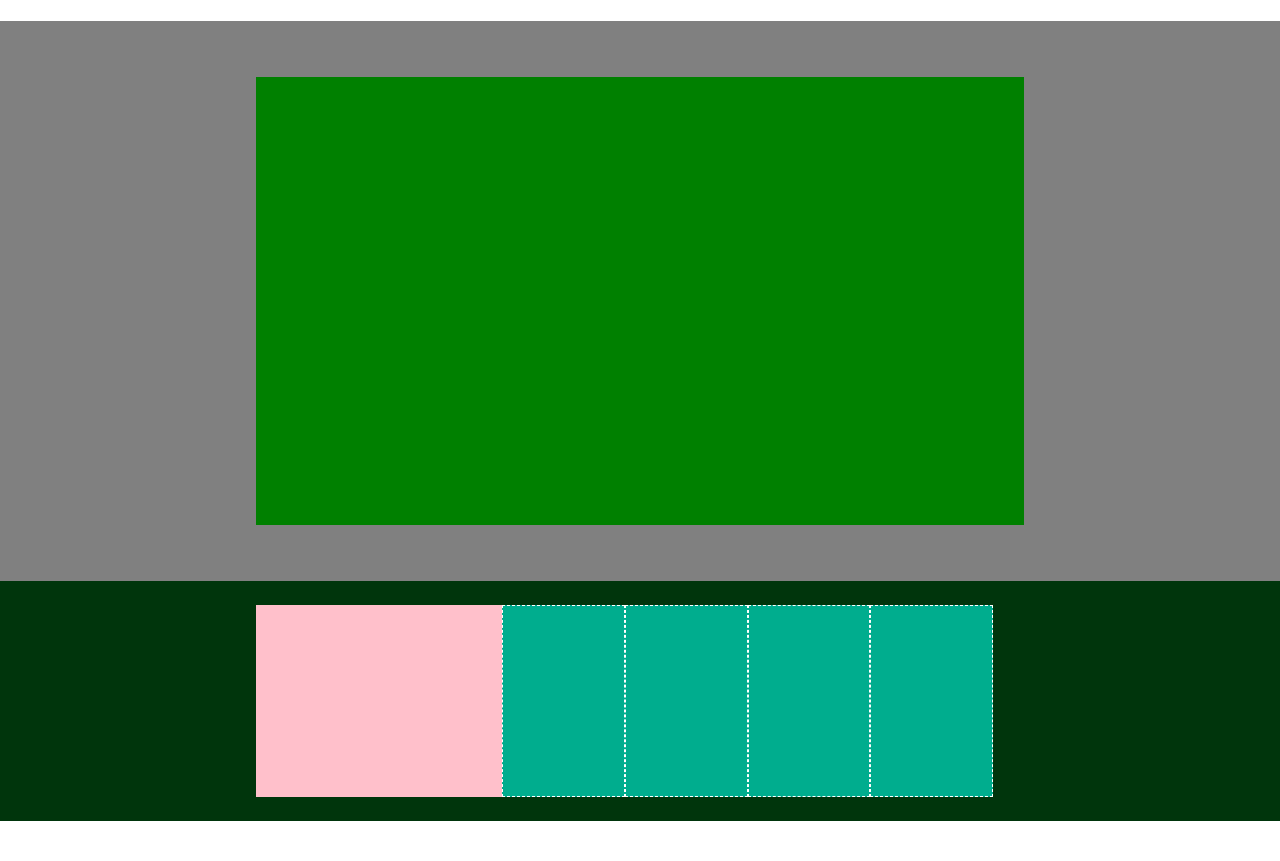
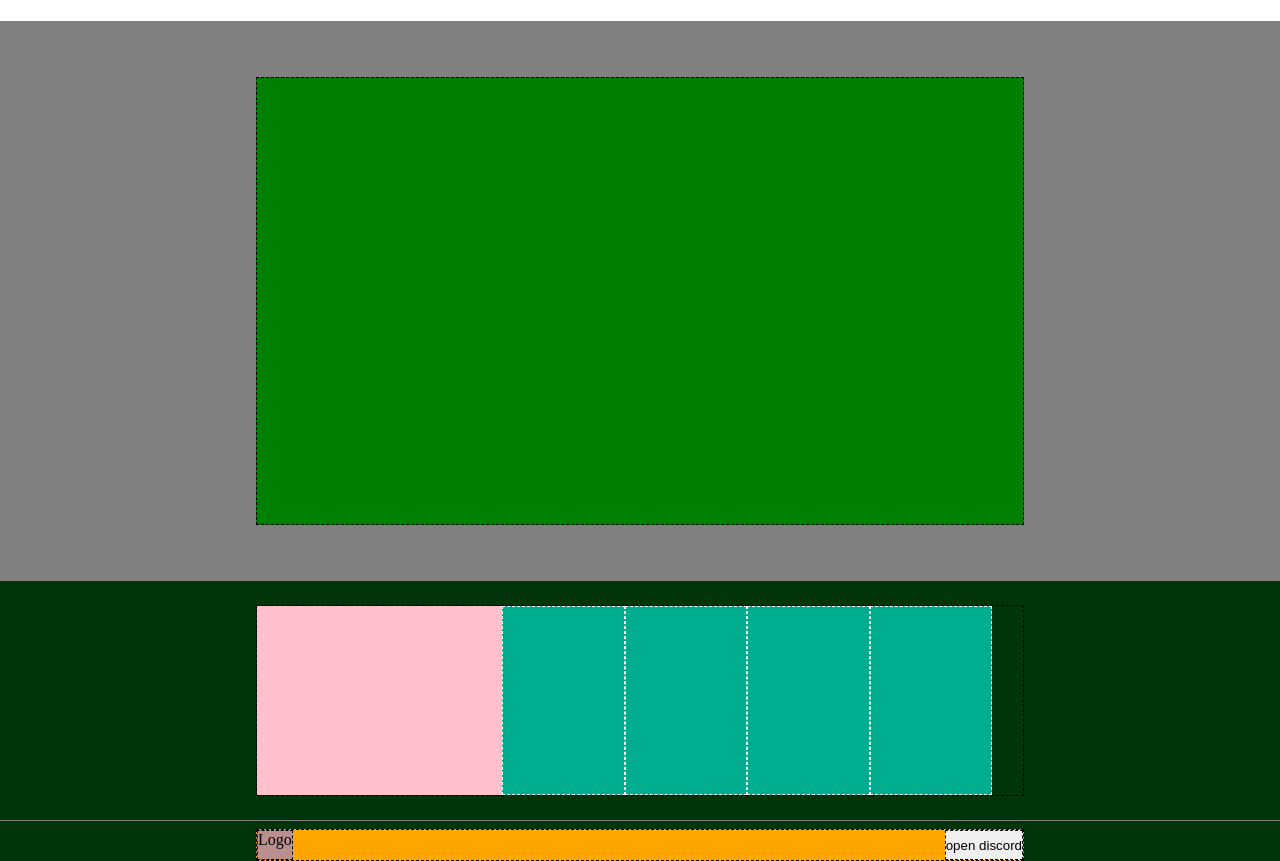
Before and after one commit to Gabriele-Viola/htmlcss-struttura-discord, a plain HTML site: page index.html in a window 1280 px wide. Shown: the part 1099-1960 px from the top of the page. Before the commit the page ends 1920 px from the top, so only its background shows below. Drawn offline with Linux system fonts and the light colour scheme.

Commit message:
Add footer

```diff
--- a/css/style.css
+++ b/css/style.css
@@ -15,6 +15,11 @@ body{
 .reverseRow{
     flex-direction: row-reverse;
 }
+.bottom{
+    align-items: flex-end;
+}
+
+
 .bg-r{
     background-color: red;
 }
@@ -27,8 +32,9 @@ body{
 .bg-Gr{
     background-color: green;
 }
-.bg-footer{
-    background-color: rgb(0, 53, 12);
+
+.divider{
+    border-bottom: 1px solid grey;
 }
 .bg-Pk{
     background-color: pink;
@@ -40,12 +46,13 @@ body{
 }
 
 
+/* #endregion comuni */
 
-/* #endregion Comuni */
 
 /* #region header */
-.Logo{
+.LogoA{
     width: 25%;
+    border: 1px dashed;
 }
 .search{
     width: 50%;
@@ -76,6 +83,7 @@ main{
 .banner{
     width: 60%;
     height: 80%;
+    border: 1px dashed;
 }
 
 .module{
@@ -86,10 +94,12 @@ main{
 article{
     width: 60%;
     background-color: cyan;
+    border: 1px dashed;
 }
 aside{
     width: 40%;
     background-color: rosybrown;
+    border: 1px dashed;
 }
 .Bigdownload{
     height: 70vh;
@@ -99,9 +109,9 @@ aside{
 /* #endregion main */
 
 
-
+/* #footer region */
 footer{
-    background-color: azure;
+    background-color: rgb(0, 53, 12);
 }
 .social{
     width: 32%;
@@ -109,3 +119,34 @@ footer{
 .infoNservices{
     width: 16%;
 }
+.bg-Pk{
+    background-color: pink;
+}
+.bg-Slv{
+    background-color: rgb(0, 173, 142);
+    border: 1px dashed white;
+
+}
+.conteinerf{
+    border:1px dashed;
+    justify-content: space-between;
+    background-color: orange;
+    width: 60%;
+    height: 80%;
+    min-height: 1rem;
+
+}
+.LogoB{
+    border: 1px dashed;
+    background-color:rosybrown ;
+}
+button{
+    border: 1px dashed black;
+}
+
+.moduleF{
+    height: 5vh;
+    justify-content: center;
+    align-items: flex-end;
+}
+/* #endfooter region */
--- a/index.html
+++ b/index.html
@@ -7,12 +7,10 @@
     <link rel="stylesheet" href="./css/style.css">
     <title>Discord Layaout</title>
 </head>
-
 <body>
-
     <header class="dflex">
         <div class="conteinerH dflex">
-            <div class="Logo dashed">Logo</div>
+            <div class="LogoA dashed">Logo</div>
 
             <p class="search dashed">Lorem ipsum dolor sit.</p>
 
@@ -20,7 +18,6 @@
         </div>
         <!-- /.conteiner -->
     </header>
-
     <!-- header -->
     <main>
         <section class="module bg-r dflex">
@@ -74,28 +71,26 @@
     </main>
     <!-- main -->
     <footer>
-        <section class="module bg-footer dflex">
+        <section class="module divider dflex">
             <div class="banner dflex">
                 <div class="social bg-Pk"></div>
                 <div class="infoNservices bg-Slv"></div>
                 <div class="infoNservices bg-Slv"></div>
                 <div class="infoNservices bg-Slv"></div>
                 <div class="infoNservices bg-Slv"></div>
-
             </div>
-            <!-- /.banner -->
         </section>
-        <!-- /.module 1 -->
-
-        <!-- /.ftop -->
-        <section class="fBottom">
-
+        <!-- /.Footer Top -->
+        <section class=" moduleF dflex">
+            <div class="conteinerf dflex">
+                <div class="LogoB dashed">Logo</div>
+                <button>open discord</button>
+            </div>
+            <!-- /.moduleF -->
         </section>
-        <!-- /.fBottom -->
-
+        <!-- /.Footer Bottom -->
     </footer>
     <!-- footer -->
-
 </body>
 
 </html>
```
